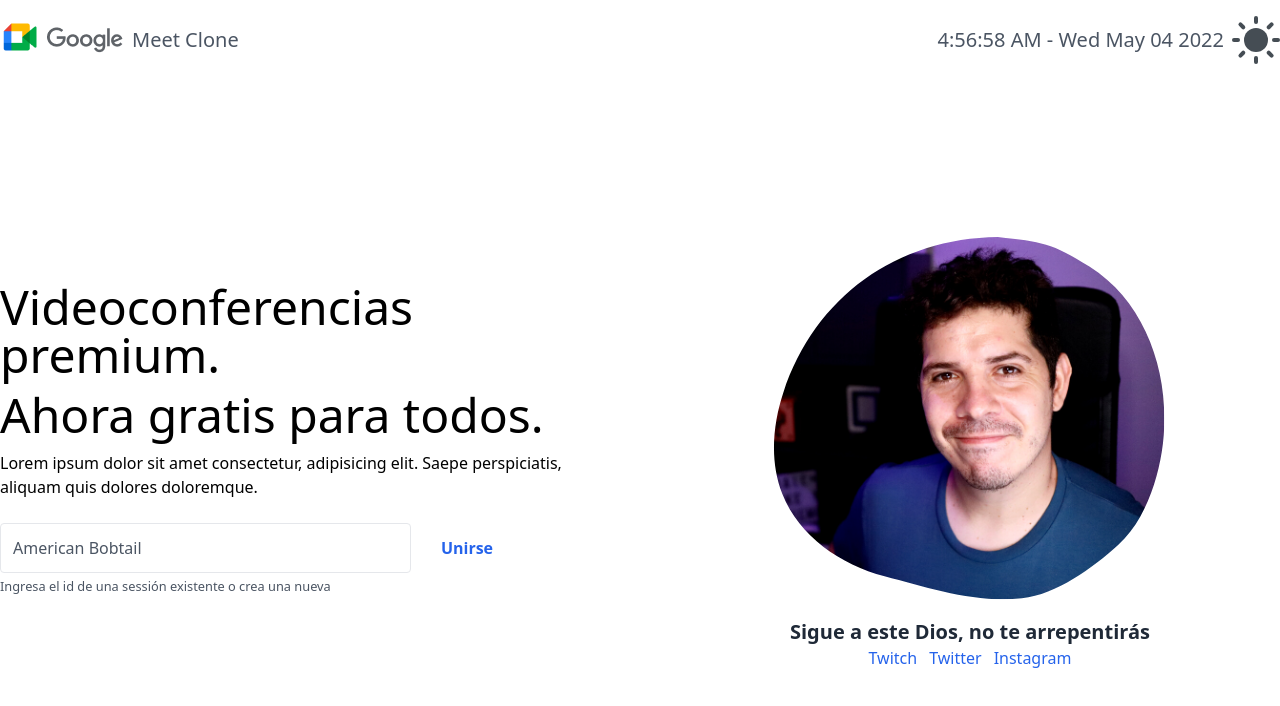
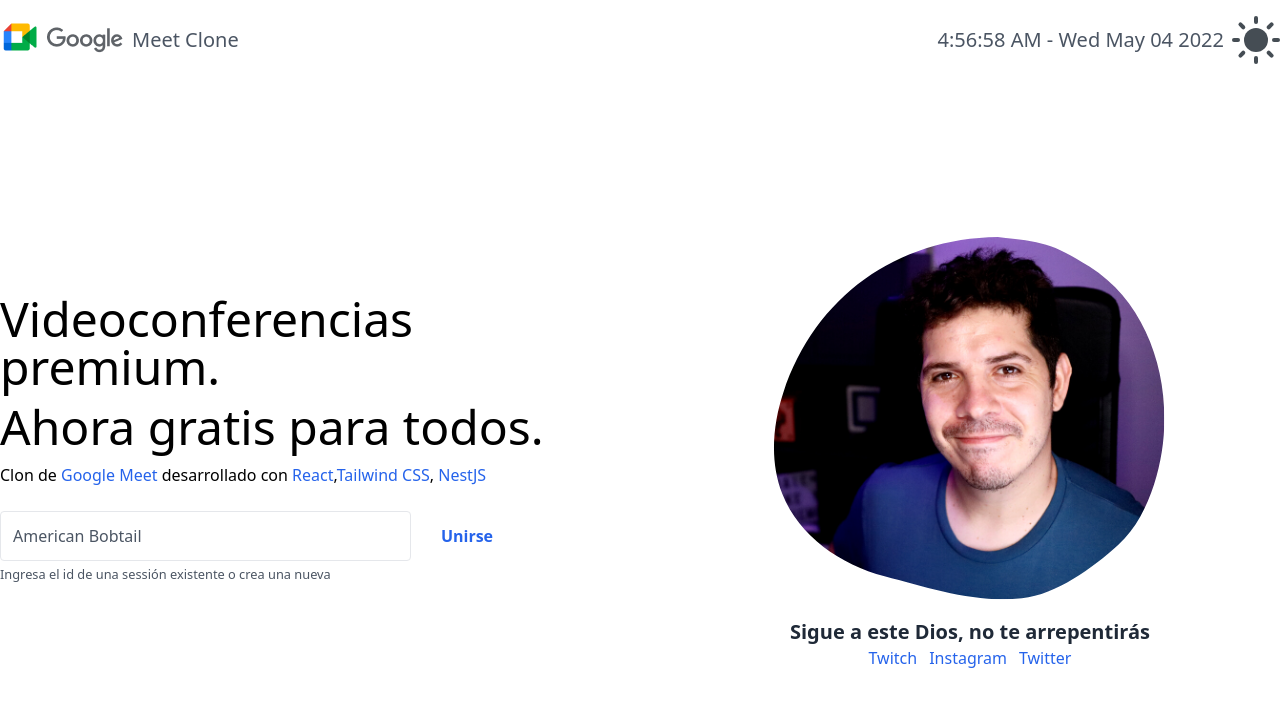
Before and after one commit to bymoxb/meet-clone, a React (Create React App) app in the folder front/: page / in a window 1280 px wide. Shown: the top 706 px of the page. Built offline with nearby package versions, Linux system fonts and the light colour scheme.

Commit message:
refactor(front): implement link component

```diff
--- /dev/null
+++ b/front/src/components/Link.tsx
@@ -0,0 +1,19 @@
+import React from "react";
+
+type LinkProps = {
+  link: string;
+  text: string;
+};
+
+export const Link: React.FunctionComponent<LinkProps> = ({ link, text }) => {
+  return (
+    <a
+      className="text-blue-600 dark:text-blue-400 hover:underline"
+      href={link}
+      target="_blank"
+      rel="noopener noreferrer"
+    >
+      {text}
+    </a>
+  );
+};
--- a/front/src/components/Lobby.tsx
+++ b/front/src/components/Lobby.tsx
@@ -1,5 +1,6 @@
 import classNames from "classnames";
 import MiduFace from "src/assets/img/midudev.png";
+import { Link } from "./Link";
 
 type LobbyProps = {
   username: string;
@@ -25,8 +26,10 @@
           <h2>Videoconferencias premium.</h2>
           <h2>Ahora gratis para todos.</h2>
           <p className="text-base">
-            Lorem ipsum dolor sit amet consectetur, adipisicing elit. Saepe
-            perspiciatis, aliquam quis dolores doloremque.
+            Clon de <Link link="https://meet.google.com" text="Google Meet" />{" "}
+            desarrollado con <Link link="https://reactjs.org" text="React" />,
+            <Link link="https://tailwindcss.com" text="Tailwind CSS" />,{" "}
+            <Link link="https://nestjs.com" text="NestJS" />
           </p>
         </div>
         <div>
@@ -74,36 +77,18 @@
             <h3 className="lg:text-xl text-gray-800 dark:text-white font-semibold">
               Sigue a este Dios, no te arrepentirás
             </h3>
-            <ul className="flex gap-3 text-blue-600 dark:text-gray-300">
+            <ul className="flex gap-3">
               <li>
-                <a
-                  className="hover:underline"
-                  href="https://www.twitch.tv/midudev"
-                  target="_blank"
-                  rel="noopener noreferrer"
-                >
-                  Twitch
-                </a>
+                <Link link="https://www.twitch.tv/midudev" text="Twitch" />
               </li>
               <li>
-                <a
-                  className="hover:underline"
-                  href="https://twitter.com/midudev"
-                  target="_blank"
-                  rel="noopener noreferrer"
-                >
-                  Twitter
-                </a>
+                <Link
+                  link="https://www.instagram.com/midu.dev"
+                  text="Instagram"
+                />
               </li>
               <li>
-                <a
-                  className="hover:underline"
-                  href="https://www.instagram.com/midu.dev/"
-                  target="_blank"
-                  rel="noopener noreferrer"
-                >
-                  Instagram
-                </a>
+                <Link link="https://twitter.com/midudev" text="Twitter" />
               </li>
             </ul>
           </div>
```
